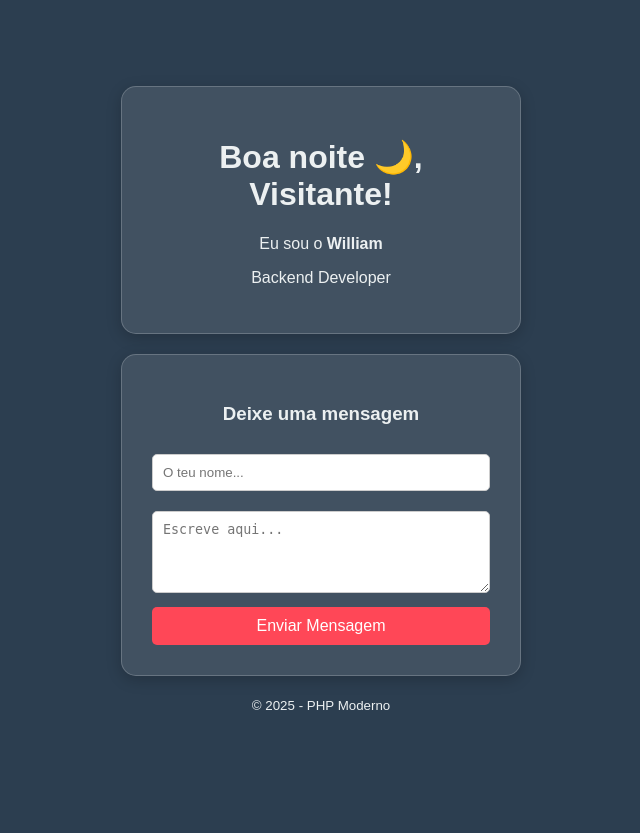
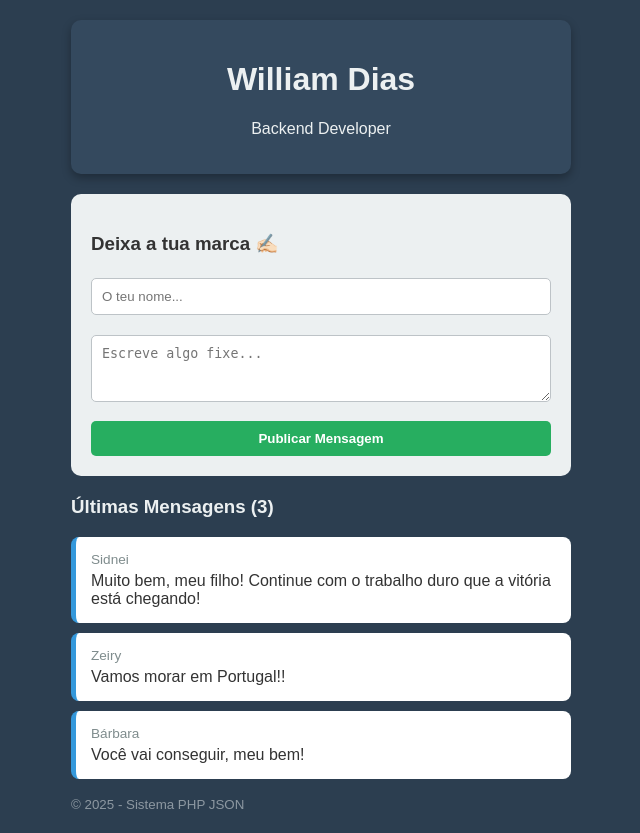
Before and after one commit to williampgdias/primeiro-site-php, a PHP site: page / in a window 1280 px wide. Shown: the whole page, without its empty margins (319-959 px from the left). Before the commit the page ends 710 px from the top, so only its background shows below. Run offline with PHP 8.4, Linux system fonts and the light colour scheme.

Commit message:
feat: evolui formulário para Guestbook completo (JSON) e aplica padrão PRG

```diff
--- a/index.php
+++ b/index.php
@@ -1,48 +1,69 @@
 <?php
 
-// Backend
-$nomeDono = "William";
+declare(strict_types=1);
+
+// --- Configurações ---
+const ARQUIVO_MENSAGENS = 'mensagens.json';
+date_default_timezone_set('Europe/Lisbon');
+
+// --- Funções de Banco de Dados ---
+function lerMensagens(): array
+{
+    if (!file_exists(ARQUIVO_MENSAGENS)) {
+        return [];
+    }
+    $json = file_get_contents(ARQUIVO_MENSAGENS);
+    $lista = json_decode($json, true);
+    return is_array($lista) ? $lista : [];
+}
+
+function salvarMensagem(string $nome, string $texto): void
+{
+    $lista = lerMensagens();
+
+    $novaMensagem = [
+        'nome' => $nome,
+        'texto' => $texto,
+        'data' => date('d/m/Y H:i')
+    ];
+
+    array_unshift($lista, $novaMensagem);
+
+    file_put_contents(ARQUIVO_MENSAGENS, json_encode($lista, JSON_PRETTY_PRINT | JSON_UNESCAPED_UNICODE));
+}
+
+// --- Lógica do Web Server ---
+$nomeDono = "William Dias";
 $cargo = "Backend Developer";
 $anoAtual = date('Y');
 
-$hora = (int)date('H');
+// --- Processamento do Formulário (POST) ---
+$feedback = "";
 
-if ($hora >= 6 && $hora < 12) {
-    $saudacao = "Bom dia ☀️";
-    $corFundo = "#f0f8ff";
-} else if ($hora >= 12 && $hora < 18) {
-    $saudacao = "Boa tarde 🌤️";
-    $corFundo = "#fffacd";
-} else {
-    $saudacao = "Boa noite 🌙";
-    $corFundo = "#2c3e50";
-    $corTexto = "#ecf0f1";
+if (isset($_GET['status']) && $_GET['status'] === 'sucesso') {
+    $feedback = "✅ Mensagem salva com sucesso!";
 }
-
-$corTexto = $corTexto ?? "#333";
-
-
-// Lógica do GET (URL)
-$nomeVisitante = $_GET['nome'] ?? 'Visitante';
-$nomeVisitante = htmlspecialchars($nomeVisitante);
-
-// Lógica POST (Processar Formulário)
-$mensagemFeedback = "";
 
 if ($_SERVER['REQUEST_METHOD'] === 'POST') {
     $remetente = $_POST['remetente'] ?? '';
     $mensagem = $_POST['mensagem'] ?? '';
 
     // Sanitização
-    $remetente = htmlspecialchars($remetente);
-    $mensagem = htmlspecialchars($mensagem);
+    $remetente = htmlspecialchars(trim($remetente));
+    $mensagem = htmlspecialchars(trim($mensagem));
 
-    if ($remetente !== '' && $mensagem !== '') {
-        $mensagemFeedback = "✅ Obrigado, $remetente! A tua mensagem foi recebida.";
+    if (!empty($remetente) && !empty($mensagem)) {
+        salvarMensagem($remetente, $mensagem);
+
+        header("Location: index.php?status=sucesso");
+        exit;
     } else {
-        $mensagemFeedback = "❌ Por favor, preenche todos os campos.";
+        $feedback = "❌ Por favor, preenche todos os campos.";
     }
 }
+
+// Carregar mensagens para exibir na tela
+$listaMensagens = lerMensagens();
 ?>
 
 <!DOCTYPE html>
@@ -50,105 +71,149 @@ if ($_SERVER['REQUEST_METHOD'] === 'POST') {
 
 <head>
     <meta charset="UTF-8">
-    <title>Cartão Digital Interativo</title>
+    <title>Guestbook do William</title>
     <style>
     body {
-        background-color: <?php echo $corFundo;
-        ?>;
-        color: <?php echo $corTexto;
-        ?>;
+        background-color: #2c3e50;
+        color: #ecf0f1;
         font-family: sans-serif;
         display: flex;
         flex-direction: column;
-        justify-content: center;
         align-items: center;
-        min-height: 100vh;
+        padding: 20px;
         margin: 0;
     }
 
     .container {
         width: 100%;
-        max-width: 400px;
-        text-align: center;
+        max-width: 500px;
     }
 
-    .card {
-        background: rgba(255, 255, 255, 0.1);
-        padding: 30px;
-        border-radius: 15px;
-        box-shadow: 0 4px 15px rgba(0, 0, 0, 0.2);
-        border: 1px solid rgba(255, 255, 255, 0.2);
+    /* Estilo do Cartão Principal */
+    .profile-card {
+        background: #34495e;
+        padding: 20px;
+        border-radius: 10px;
+        text-align: center;
+        box-shadow: 0 4px 10px rgba(0, 0, 0, 0.3);
         margin-bottom: 20px;
     }
 
-    /* Estilos do Formulário */
+    /* Estilo do Formulário */
+    .form-card {
+        background: #ecf0f1;
+        color: #333;
+        padding: 20px;
+        border-radius: 10px;
+        margin-bottom: 20px;
+    }
+
     input,
     textarea {
         width: 100%;
         padding: 10px;
-        margin: 10px 0;
+        margin: 5px 0 15px 0;
+        border: 1px solid #bdc3c7;
         border-radius: 5px;
-        border: 1px solid #ccc;
         box-sizing: border-box;
-        /* Garante que o padding não estoure a largura */
     }
 
     button {
-        background-color: #ff4757;
+        width: 100%;
+        padding: 10px;
+        background: #27ae60;
         color: white;
         border: none;
-        padding: 10px 20px;
         border-radius: 5px;
         cursor: pointer;
-        font-size: 1rem;
-        width: 100%;
+        font-weight: bold;
     }
 
     button:hover {
-        background-color: #ff6b81;
+        background: #2ecc71;
+    }
+
+    /* Estilo da Lista de Mensagens */
+    .msg-list {
+        list-style: none;
+        padding: 0;
+    }
+
+    .msg-item {
+        background: #fff;
+        color: #333;
+        padding: 15px;
+        margin-bottom: 10px;
+        border-radius: 8px;
+        border-left: 5px solid #3498db;
+    }
+
+    .msg-header {
+        display: flex;
+        justify-content: space-between;
+        font-size: 0.85rem;
+        color: #7f8c8d;
+        margin-bottom: 5px;
+    }
+
+    .msg-author {
+        font-weight: bold;
+        color: #2980b9;
     }
 
     .feedback {
-        background-color: rgba(0, 0, 0, 0.3);
+        background: #e67e22;
+        color: white;
         padding: 10px;
+        text-align: center;
         border-radius: 5px;
         margin-bottom: 15px;
-        font-weight: bold;
     }
     </style>
 </head>
 
 <body>
     <div class="container">
-        <div class="card">
-            <h1>
-                <?php echo $saudacao; ?>, <?php echo $nomeVisitante; ?>!
-            </h1>
-            <p>
-                Eu sou o <strong><?php echo $nomeDono; ?></strong>
-            </p>
-            <p>
-                <?php echo $cargo; ?>
-            </p>
+        <div class="profile-card">
+            <h1><?php echo $nomeDono; ?></h1>
+            <p><?php echo $cargo; ?></p>
         </div>
 
-        <?php if ($mensagemFeedback !== ''): ?>
+        <?php if ($feedback): ?>
         <div class="feedback">
-            <?php echo $mensagemFeedback; ?>
+            <?php echo $feedback; ?>
         </div>
         <?php endif; ?>
 
-        <div class="card">
-            <h3>Deixe uma mensagem</h3>
-
-            <form method="POST" action="">
+        <div class="form-card">
+            <h3>Deixa a tua marca ✍🏻</h3>
+            <form method="POST">
                 <input type="text" name="remetente" placeholder="O teu nome..." required>
-                <textarea name="mensagem" rows="4" placeholder="Escreve aqui..." required></textarea>
-                <button type="submit">Enviar Mensagem</button>
+                <textarea name="mensagem" rows="3" placeholder="Escreve algo fixe..." required></textarea>
+                <button type="submit">Publicar Mensagem</button>
             </form>
         </div>
 
-        <small>&copy; <?php echo $anoAtual; ?> - PHP Moderno</small>
+        <h3>Últimas Mensagens (<?php echo count($listaMensagens); ?>)</h3>
+
+        <ul class="msg-list">
+            <?php foreach ($listaMensagens as $msg): ?>
+            <li class="msg-item">
+                <div class="msg-header">
+                    <span class="msg-autor">
+                        <?php echo $msg['nome']; ?>
+                    </span>
+                </div>
+                <?php echo $msg['texto']; ?>
+            </li>
+            <?php endforeach; ?>
+
+            <?php if (count($listaMensagens) === 0): ?>
+            <p style="text-align: center; opacity:0.6;">Seja o primeiro a comentar!</p>
+            <?php endif; ?>
+        </ul>
+
+        <small style="opacity: 0.5;">&copy; <?php echo $anoAtual; ?> - Sistema PHP JSON</small>
     </div>
 </body>
 
--- /dev/null
+++ b/mensagens.json
@@ -0,0 +1,17 @@
+[
+    {
+        "nome": "Sidnei",
+        "texto": "Muito bem, meu filho! Continue com o trabalho duro que a vitória está chegando!",
+        "data": "06/12/2025 21:42"
+    },
+    {
+        "nome": "Zeiry",
+        "texto": "Vamos morar em Portugal!!",
+        "data": "06/12/2025 21:41"
+    },
+    {
+        "nome": "Bárbara",
+        "texto": "Você vai conseguir, meu bem!",
+        "data": "06/12/2025 21:35"
+    }
+]
```
